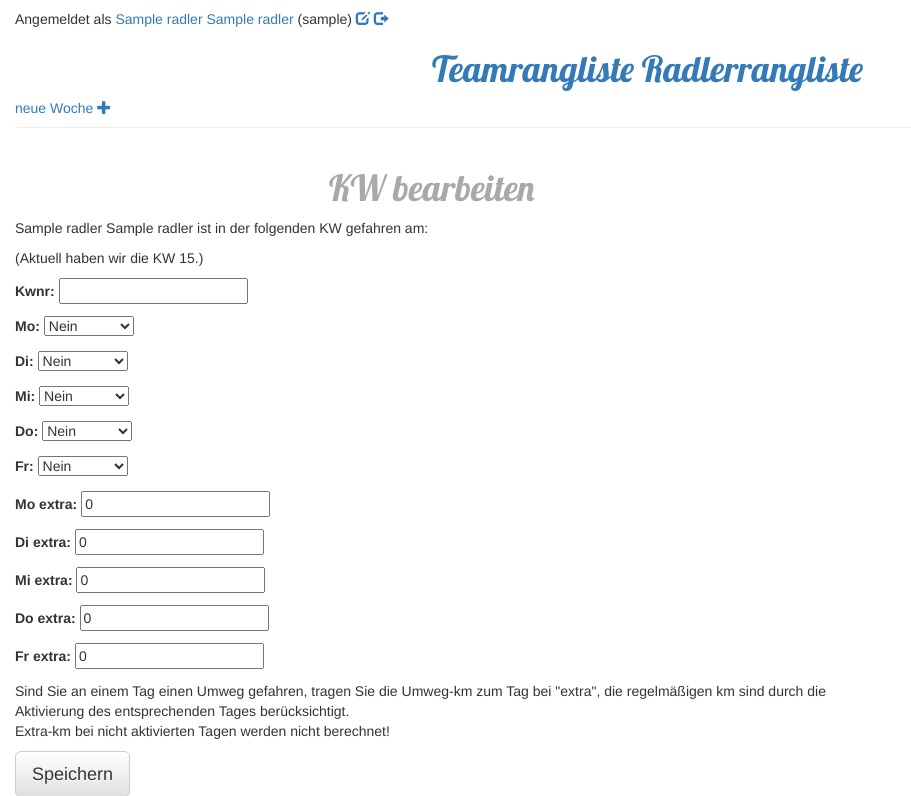
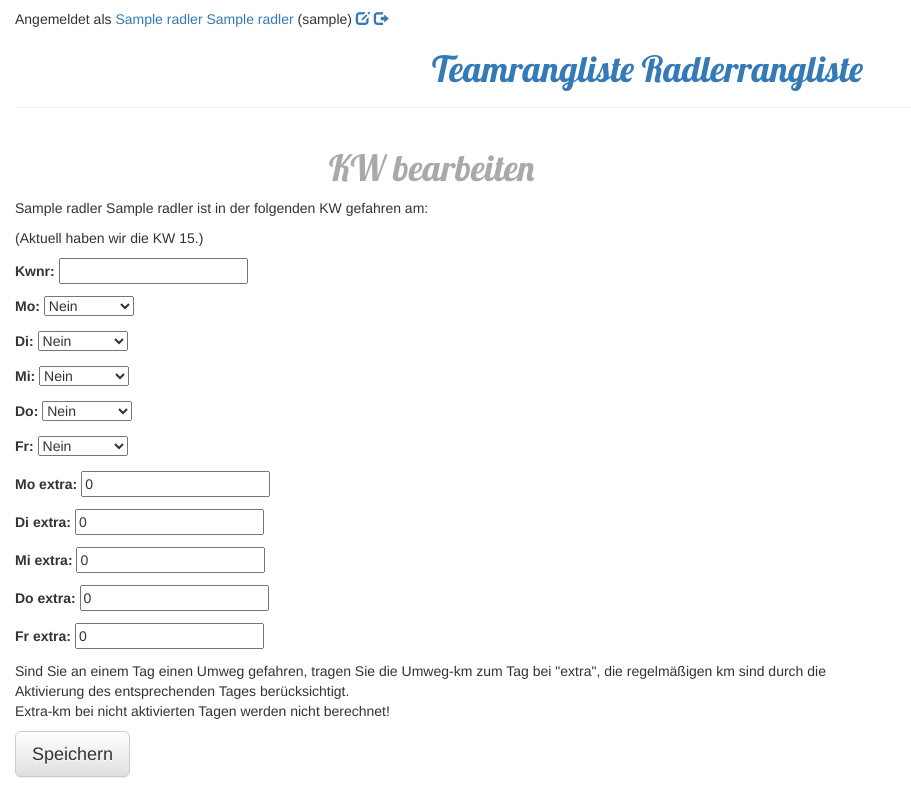
Before and after one commit to moserhans/MdRzA, a Django app: page /mdrza/woche/new/ in a window 1280 px wide. Shown: the part 81-877 px from the top of the page, without its empty margins (0-911 px from the left). Run offline with Django 3.2, Linux system fonts and the light colour scheme; a user stored in the database is signed in; tables that the repository leaves empty hold one stand-in row (values such as "Sample post"); some libraries are stand-ins or nearby versions.

Commit message:
Link neue Woche von Startseite entfernt; finde ich verwirrend

```diff
--- a/workproject/mdrza/templates/mdrza/base.html
+++ b/workproject/mdrza/templates/mdrza/base.html
@@ -24,9 +24,6 @@
 	        <a href="{% url 'mdrza.views.register' %}" class="top-menu">Noch nicht registriert?</a>
 	    {% endif %}
 	    <h1><a href="{% url 'mdrza.views.team_list' %}">Teamrangliste</a> <a href="{% url 'mdrza.views.radler_list' %}">Radlerrangliste</a> </h1>
-	    {% if user.is_authenticated and user.radler.pk %}
-	            <a href="{% url 'woche_new' %}" class="top-menu">neue Woche <span class="glyphicon glyphicon-plus"></span></a>
-	    {% endif %}
 	</div>
 	    <div class="content">
 		<div class="row">
```
